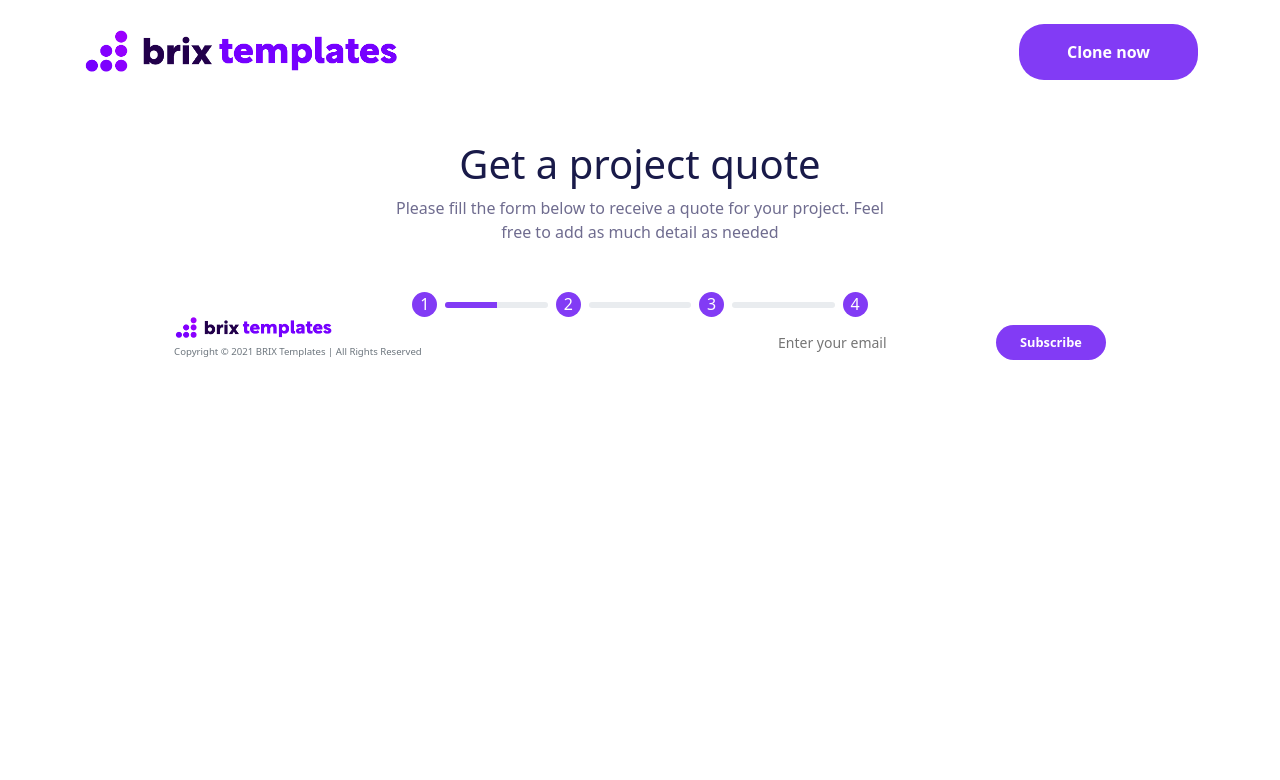
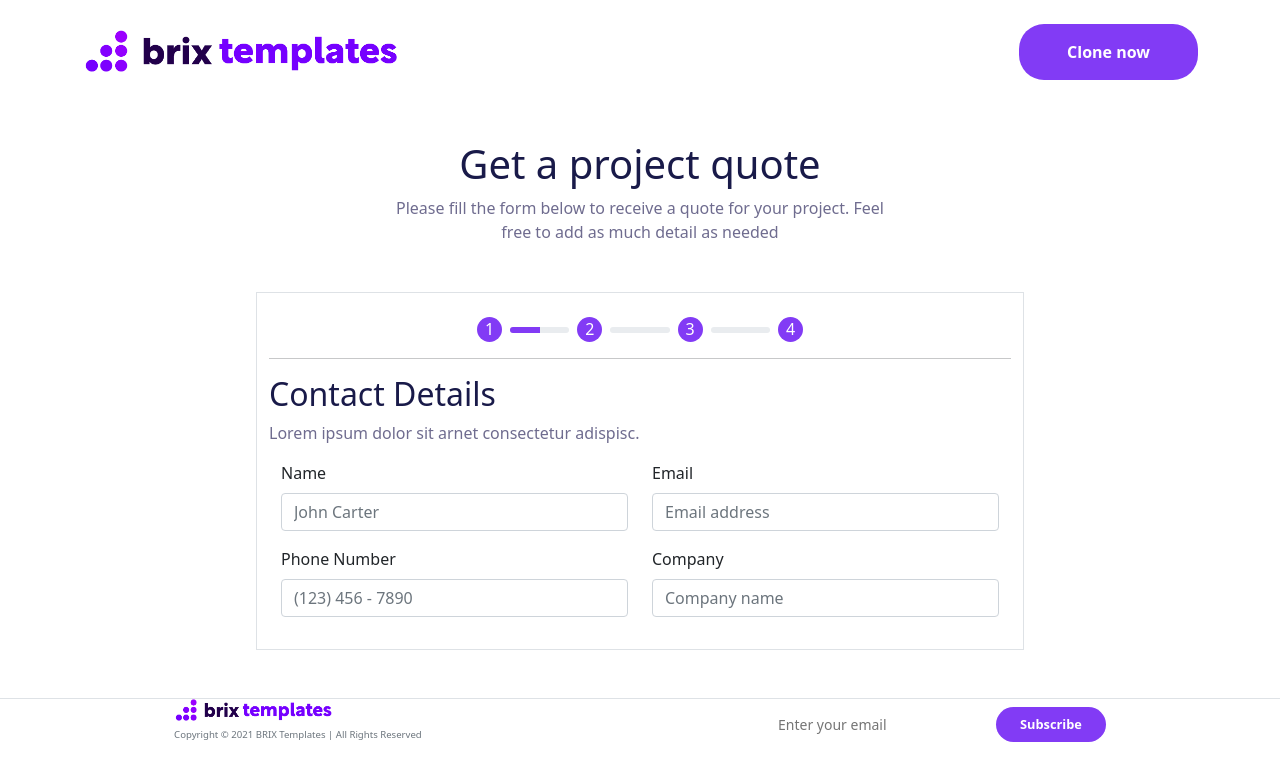
Before and after one commit to mike2611/prueba-tecnica, a React (Create React App) app: page / in a window 1280 px wide. Shown: the top 780 px of the page. Built offline with nearby package versions, Linux system fonts and the light colour scheme.

Commit message:
Add ContactDetails component

```diff
--- a/src/App.css
+++ b/src/App.css
@@ -57,8 +57,16 @@
   height: 6px !important;
 }
 
+.container-width {
+  width: 60% !important;
+}
+
 @media screen and (max-width: 768px) {
   .top-logo {
     width: 15rem;
   }
+
+  .container-width {
+    width: 100% !important;
+  }
 }
--- a/src/App.js
+++ b/src/App.js
@@ -1,7 +1,7 @@
 import './App.css';
 import TopBar from './TopBar';
 import MainText from './MainText';
-import Progress from './Progress';
+import ContactDetails from './ContactDetails';
 import Footer from './Footer';
 
 function App() {
@@ -9,7 +9,7 @@ function App() {
     <div>
       <TopBar />
       <MainText />
-      <Progress />
+      <ContactDetails />
       <Footer />
     </div>
   );
--- /dev/null
+++ b/src/ContactDetails.js
@@ -0,0 +1,41 @@
+import Form from 'react-bootstrap/Form';
+import Row from 'react-bootstrap/Row';
+import Col from 'react-bootstrap/Col';
+import Progress from './Progress';
+
+const ContactDetails = () => (
+  <section className="container container-width border py-4">
+    <div>
+      <Progress />
+      <hr />
+    </div>
+    <div>
+      <h2 className="title-purple">Contact Details</h2>
+      <p className="text-purple">Lorem ipsum dolor sit arnet consectetur adispisc.</p>
+    </div>
+    <Form className="container-sm">
+      <Row className="mb-3">
+        <Form.Group as={Col} controlId="formGridName">
+          <Form.Label>Name</Form.Label>
+          <Form.Control placeholder="John Carter" />
+        </Form.Group>
+        <Form.Group as={Col} controlId="formGridEmail">
+          <Form.Label>Email</Form.Label>
+          <Form.Control placeholder="Email address" />
+        </Form.Group>
+      </Row>
+      <Row className="mb-2">
+        <Form.Group as={Col} controlId="formGridPhoneNumber">
+          <Form.Label>Phone Number</Form.Label>
+          <Form.Control placeholder="(123) 456 - 7890" />
+        </Form.Group>
+        <Form.Group as={Col} controlId="formGridCompany">
+          <Form.Label>Company</Form.Label>
+          <Form.Control placeholder="Company name" />
+        </Form.Group>
+      </Row>
+    </Form>
+  </section>
+);
+
+export default ContactDetails;
--- a/src/Footer.js
+++ b/src/Footer.js
@@ -1,7 +1,7 @@
 import logo from './assets/logo.png';
 
 const Footer = () => (
-  <section className="d-flex flex-column flex-md-row align-items-center justify-content-around">
+  <section className="d-flex flex-column flex-md-row align-items-center justify-content-around mt-5 border-top">
     <div className="order-1 order-md-0">
       <img src={logo} alt="logo" className="d-none d-md-block footer-logo me-1" />
       <p className="text-muted footer-info mt-3 mt-md-1">Copyright &copy; 2021 BRIX Templates | All Rights Reserved </p>
```
